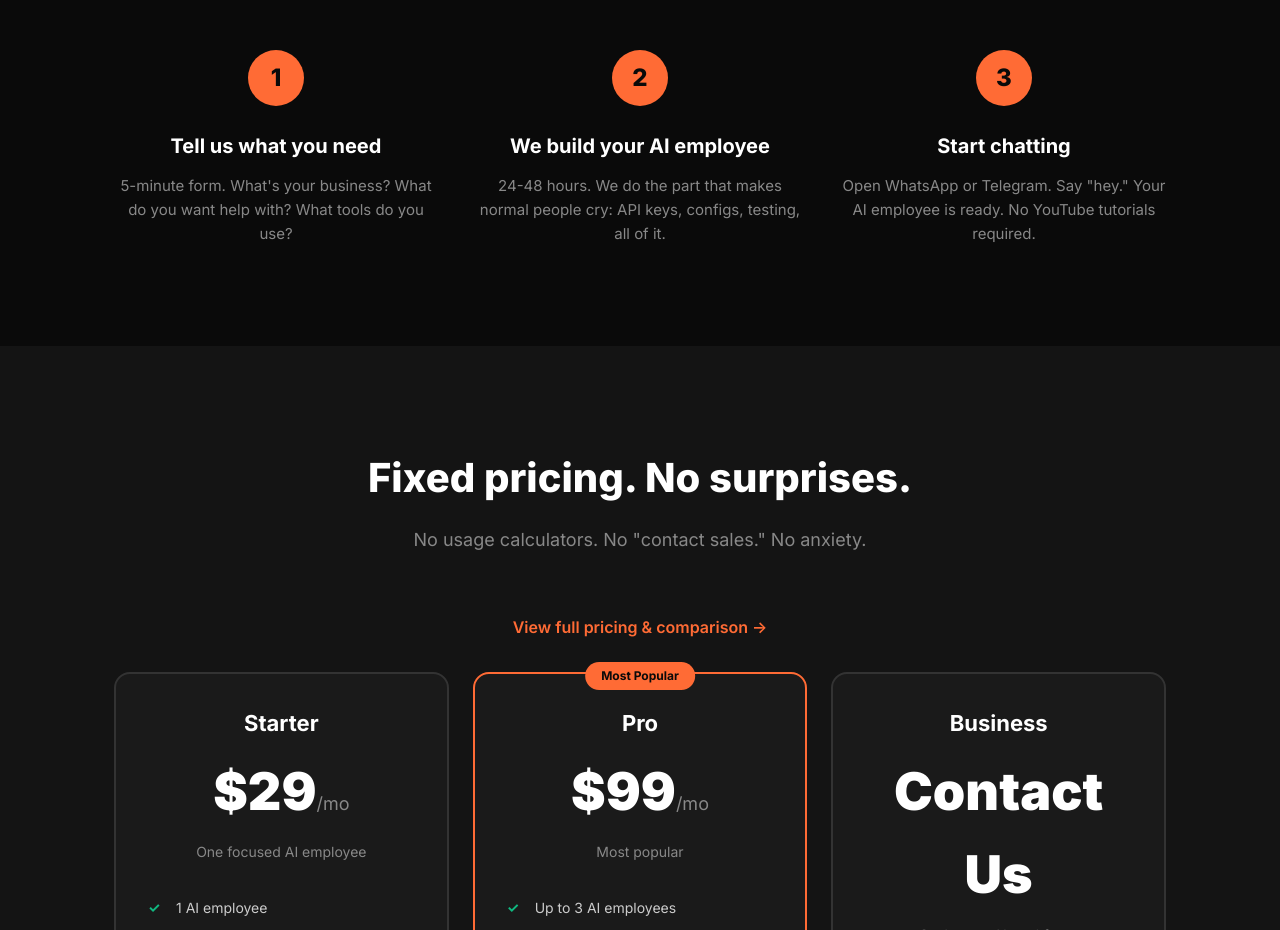
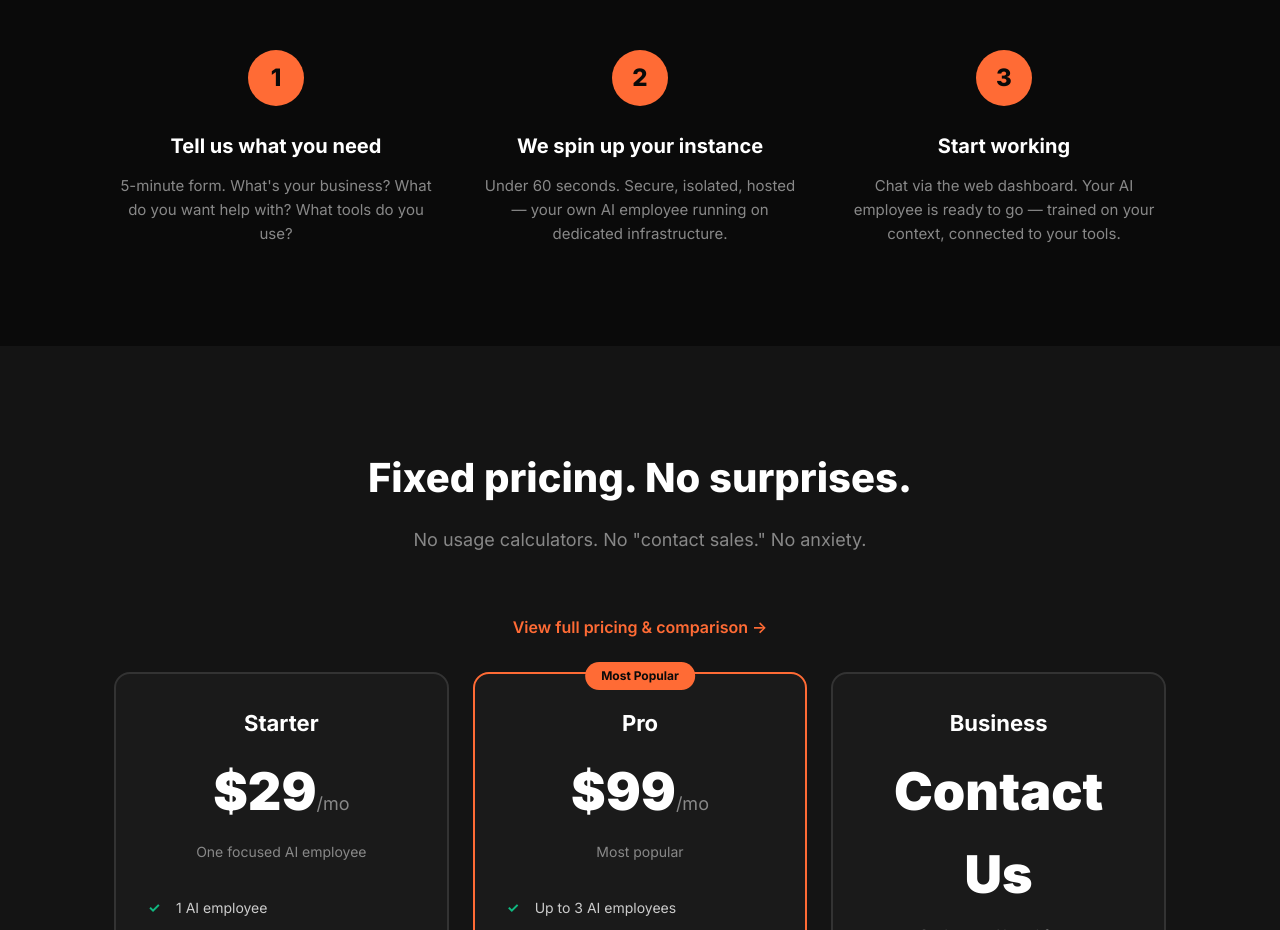
Before and after one commit to Purple-Horizons/hireopenclaw, a website: page index.html in a window 1280 px wide. Shown: the part 3260-4190 px from the top of the page. Drawn offline with Linux system fonts and the light colour scheme; no server answers.

Commit message:
production: update how it works - under 60s spin up, web dashboard

```diff
--- a/index.html
+++ b/index.html
@@ -971,13 +971,13 @@
                 </div>
                 <div class="step">
                     <div class="step-number">2</div>
-                    <h3>We build your AI employee</h3>
-                    <p>24-48 hours. We do the part that makes normal people cry: API keys, configs, testing, all of it.</p>
+                    <h3>We spin up your instance</h3>
+                    <p>Under 60 seconds. Secure, isolated, hosted — your own AI employee running on dedicated infrastructure.</p>
                 </div>
                 <div class="step">
                     <div class="step-number">3</div>
-                    <h3>Start chatting</h3>
-                    <p>Open WhatsApp or Telegram. Say "hey." Your AI employee is ready. No YouTube tutorials required.</p>
+                    <h3>Start working</h3>
+                    <p>Chat via the web dashboard. Your AI employee is ready to go — trained on your context, connected to your tools.</p>
                 </div>
             </div>
         </div>
```
